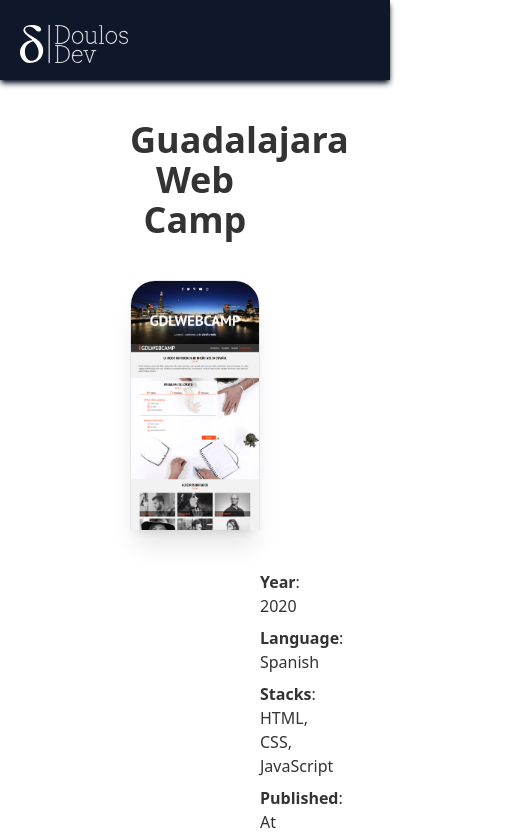
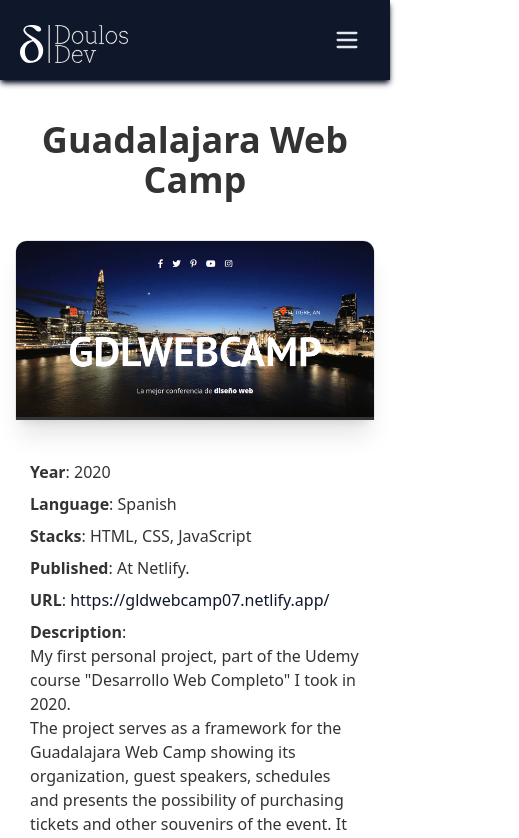
Before and after one commit to drfcozapata/my-portfolio-2023, a Vue app: page /project/1 in a window 390 px wide. Shown: the top 838 px of the page, 519 px wide, since content can reach past the window. Built offline with nearby package versions, Linux system fonts and the light colour scheme.

Commit message:
Fixed responsive & added movil menu

```diff
--- a/src/components/home/Hero.vue
+++ b/src/components/home/Hero.vue
@@ -3,7 +3,7 @@
 </script>
 
 <template>
-	<div class="hero min-h-screen bg-base-200 section-hero">
+	<div class="hero min-h-screen lg:min-h-[65vh] bg-base-200 section-hero">
 		<div class="hero-content flex-col lg:flex-row-reverse lg:px-[120px]">
 			<div class="bg-orange-100 rounded-lg max-w-[60%] md:max-w-[280px] lg:max-w-sm">
 				<img
--- a/src/components/home/Projects.vue
+++ b/src/components/home/Projects.vue
@@ -12,22 +12,22 @@
 		<h2 class="text-4xl md:text-5xl lg:text-6xl font-bold text-center mt-5 mb-10">
 			My Projects
 		</h2>
-		<div class="lg:w-3/4 mx-auto px-10 md:px-20 lg:px-0">
-			<p class="text-base md:text-lg mb-5">
+		<div class="w-full 4xl:w-4/5 mx-auto px-6 md:px-10 2xl:px-24 3xl:px-28">
+			<p class="text-base md:text-lg 4xl:text-xl mb-5">
 				During the last 3 years I have developed several projects: landing pages,
 				e-commerces, frontend of complete websites and fullstack sites (frontend and
 				backend) using different technologies.
 			</p>
-			<p class="text-base md:text-lg mb-5">
+			<p class="text-base md:text-lg 4xl:text-xl mb-5">
 				Not all my creations are available to be shown because many times I am
 				subcontracted by agencies and my role goes up to the development of the code,
 				being them who deploy the sites, and I don't know the url's of them.
 			</p>
-			<p class="text-base md:text-lg mb-5">
+			<p class="text-base md:text-lg 4xl:text-xl mb-5">
 				I show here only some personal projects created during my training and those that
 				I have managed to deploy completely by myself.
 			</p>
-			<p class="text-base md:text-lg mb-10">
+			<p class="text-base md:text-lg 4xl:text-xl mb-10">
 				Personal fullstack projects developed during 2021-2022 suffered the loss of their
 				backend with the change of Heroku's policy, where they were hosted for free. That
 				is why they are not included.
@@ -36,7 +36,7 @@
 
 		<!-- Projects -->
 		<article
-			class="md:grid md:grid-cols-2 lg:grid-cols-3 md:grid-rows-4 lg:grid-rows-3 md:gap-10 lg:w-3/4 mx-auto px-10 md:px-20 lg:px-0 mb-10"
+			class="md:grid md:grid-cols-2 lg:grid-cols-3 md:grid-rows-4 lg:grid-rows-3 gap-5 2xl:gap-7 4xl:gap-10 w-full 4xl:w-4/5 mx-auto px-6 md:px-10 2xl:px-24 3xl:px-28 mb-10"
 		>
 			<RouterLink
 				v-for="{ id, name, images, description } in projects"
@@ -44,14 +44,16 @@
 				:to="`/project/${id}`"
 			>
 				<div
-					class="card card-compact w-full min-h-[260px] bg-base-100 shadow-xl mb-10 md:mb-0"
+					class="card card-compact w-full min-h-[230px] md:min-h-[282px] lg:min-h-[310px] xl:min-h-[302px] 2xl:min-h-[310px] 3xl:min-h-[335px] 4xl:min-h-[360px] bg-base-100 shadow-xl mb-5 md:mb-0"
 				>
-					<figure class="h-32 4xl:h-[200px] image">
+					<figure
+						class="h-32 md:h-[150px] lg:h-[150px] xl:h-[170px] 2xl:h-[180px] 3xl:h-[200px] image"
+					>
 						<img :src="getImgPath(images[0])" :alt="name" />
 					</figure>
 					<div class="card-body">
 						<h2 class="card-title">{{ name }}</h2>
-						<p>
+						<p class="4xl:text-lg">
 							{{ description[0] }}
 						</p>
 					</div>
--- a/src/components/home/TechStacks.vue
+++ b/src/components/home/TechStacks.vue
@@ -1,5 +1,5 @@
 <template>
-	<div class="lg:px-[120px] mb-10">
+	<div class="px-6 md:px-10 2xl:px-24 3xl:px-28 mb-10">
 		<h2 class="text-4xl md:text-5xl lg:text-6xl font-bold text-center mt-5 mb-10">
 			My Stacks
 		</h2>
--- a/src/components/layout/Navbar.vue
+++ b/src/components/layout/Navbar.vue
@@ -1,24 +1,17 @@
+<script setup>
+	import { ref } from 'vue';
+	import { RouterLink } from 'vue-router';
+
+	const isVisible = ref(false);
+	const menuVisible = () => {
+		isVisible.value = !isVisible.value;
+	};
+</script>
+
 <template>
 	<div
 		class="navbar sticky top-0 bg-base-200 h-20 z-50 shadow-md shadow-slate-900 px-[5%]"
 	>
-		<!-- <div class="flex-none">
-			<button class="btn btn-square btn-ghost text-slate-200">
-				<svg
-					xmlns="http://www.w3.org/2000/svg"
-					fill="none"
-					viewBox="0 0 24 24"
-					class="inline-block w-7 h-7 stroke-current"
-				>
-					<path
-						stroke-linecap="round"
-						stroke-linejoin="round"
-						stroke-width="2"
-						d="M4 6h16M4 12h16M4 18h16"
-					></path>
-				</svg>
-			</button>
-		</div> -->
 		<div class="flex-1">
 			<RouterLink to="/">
 				<img
@@ -41,9 +34,39 @@
 				</li>
 			</ul>
 		</div>
+		<!-- Menu Responsive -->
+		<div class="flex-none lg:hidden relative">
+			<button class="btn btn-square btn-ghost text-slate-200" @click="menuVisible">
+				<svg
+					xmlns="http://www.w3.org/2000/svg"
+					fill="none"
+					viewBox="0 0 24 24"
+					class="inline-block w-7 h-7 stroke-current"
+				>
+					<path
+						stroke-linecap="round"
+						stroke-linejoin="round"
+						stroke-width="2"
+						d="M4 6h16M4 12h16M4 18h16"
+					></path>
+				</svg>
+			</button>
+			<div
+				class="absolute top-[70px] -right-[15px] w-[180px] bg-[#0F172A] shadow-lg shadow-slate-500"
+				:class="isVisible ? 'visible' : 'hidden'"
+			>
+				<ul class="menu px-1 text-slate-200 text-lg font-medium">
+					<li>
+						<RouterLink to="/about"> About me </RouterLink>
+					</li>
+					<!-- <li>
+					<RouterLink to="/blog"> Blog </RouterLink>
+				</li> -->
+					<li>
+						<RouterLink to="/contact"> Contact me </RouterLink>
+					</li>
+				</ul>
+			</div>
+		</div>
 	</div>
 </template>
-
-<script setup>
-	import { RouterLink } from 'vue-router';
-</script>
--- a/src/views/ProjectView.vue
+++ b/src/views/ProjectView.vue
@@ -22,7 +22,7 @@
 <template>
 	<section
 		:key="project.id"
-		class="my-10 lg:my-20 min-h-[100vh] lg:min-h-[120vh] px-[130px] 4xl:px-[230px] mb-20"
+		class="my-10 lg:my-20 min-h-[100vh] lg:min-h-[120vh] px-[15px] md:px-[70px] 2xl:px-[120px] 4xl:px-[230px] mb-20"
 	>
 		<div class="mx-auto">
 			<h2 class="text-4xl md:text-5xl lg:text-6xl font-bold text-center mt-5 mb-10">
@@ -30,13 +30,15 @@
 			</h2>
 			<figure
 				id="big-image"
-				class="w-full 4xl:w-4/5 h-[250px] md:h-[540px] mx-auto mb-10 rounded-t-[25px] shadow-xl image overflow-y-auto flex justify-start"
+				class="w-full 4xl:w-4/5 h-[180px] md:h-[280px] lg:h-[370px] xl:h-[440px] 3xl:h-[540px] mx-auto mb-10 rounded-t-xl lg:rounded-t-[25px] shadow-xl image overflow-y-auto flex justify-start"
 			>
-				<div class="h-full w-full overflow-y-auto rounded-t-[25px] image-container">
+				<div
+					class="h-full w-full overflow-y-auto rounded-t-xl lg:rounded-t-[25px] image-container"
+				>
 					<img
 						:src="getImgPath(project.selectedImage)"
 						:alt="`Screenshot of '${project.name}' project`"
-						class="border rounded-t-[25px] h-auto w-full object-cover object-top"
+						class="border rounded-t-xl lg:rounded-t-[25px] h-auto w-full object-cover object-top"
 					/>
 				</div>
 			</figure>
@@ -44,20 +46,21 @@
 			<div
 				v-if="project.images && project.images.length > 1"
 				id="small-images"
-				class="my-10 h-28 flex gap-5 justify-center"
+				class="my-10 min-h-60 lg:min-h-28 w-full flex flex-wrap gap-3 lg:gap-5 justify-center"
 			>
 				<figure
-					class="h-28 w-[200px]"
+					class="lg:h-28 xl:h-[150px] w-[170px] md:w-[150px] lg:w-[200px] xl:w-[260px]"
 					v-for="(image, index) in project.images"
 					:key="index"
 					@click="selectImage(index)"
 				>
 					<img :src="getImgPath(image)" :alt="`Thumbnail of '${project.name}' project`"
-					class="border rounded-xl h-28 w-full object-cover object-top cursor-pointer"
+					class="border rounded-xl h-28 xl:h-[150px] w-full object-cover object-top
+					cursor-pointer"
 				</figure>
 			</div>
 
-			<div class="px-[130px] 4xl:px-[230px]">
+			<div class="px-[15px] lg:px-[130px] 4xl:px-[230px]">
 				<p class="text-base md:text-lg mb-2"><strong>Year</strong>: {{ project.year }}</p>
 				<p class="text-base md:text-lg mb-2">
 					<strong>Language</strong>: {{ project.language }}
```
